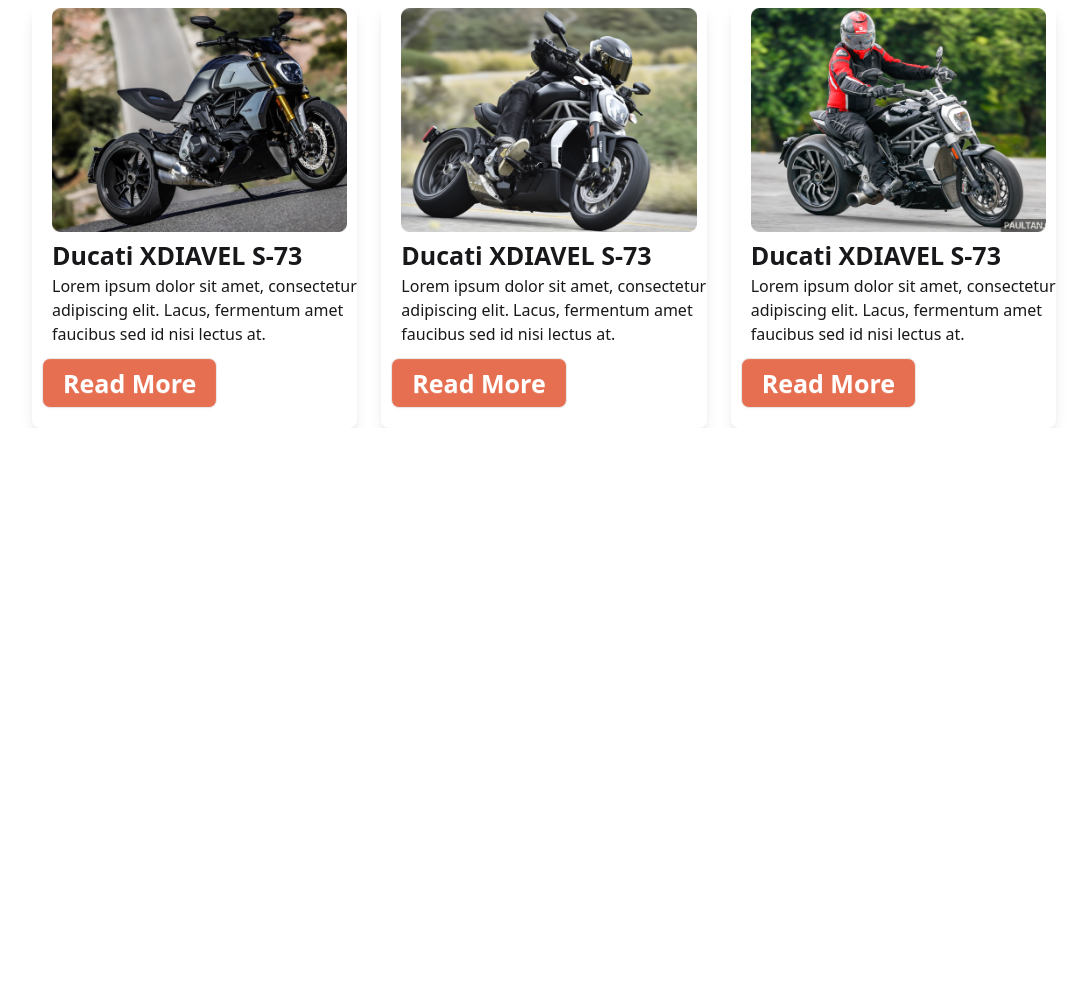
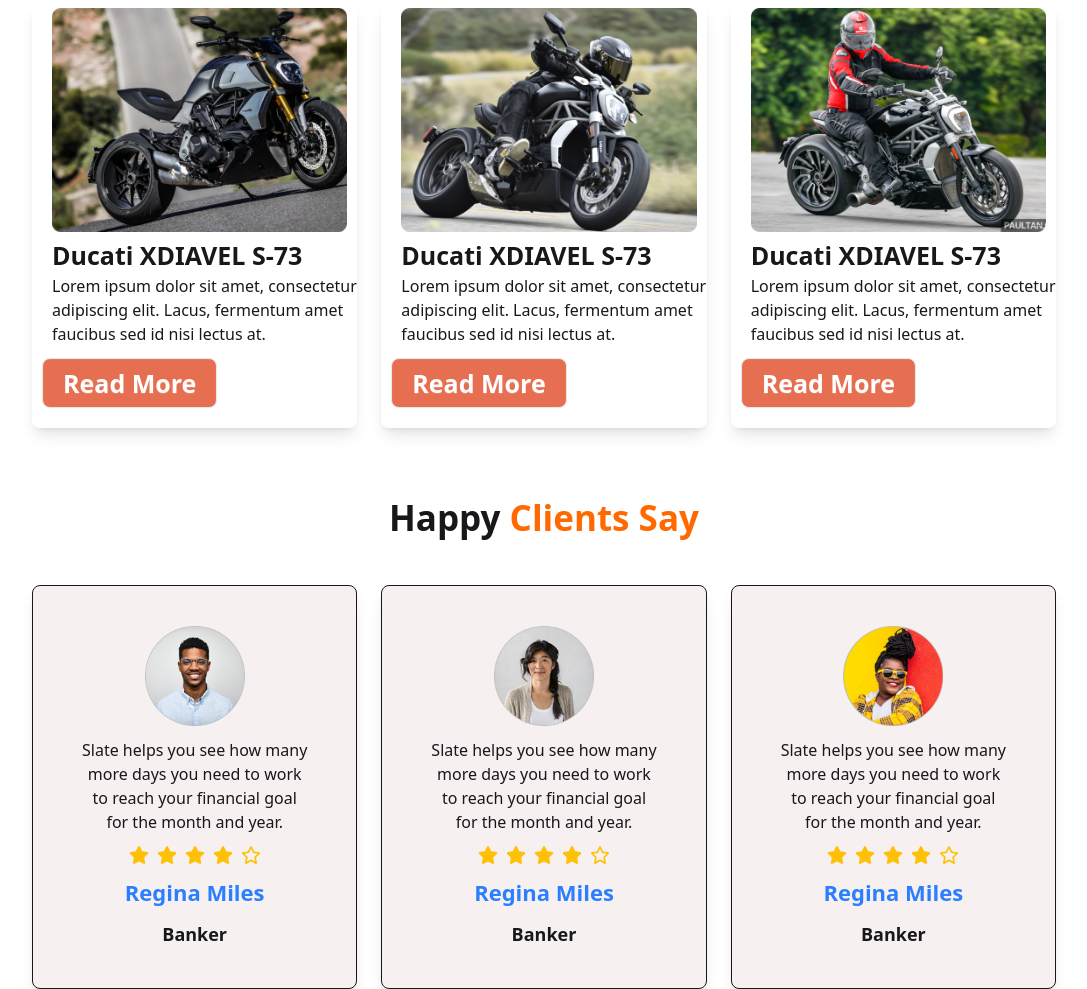
Before and after one commit to asadsftd/Bike-zoon-repo, a plain HTML site: page index.html in a window 1280 px wide. Shown: the part 1158-2147 px from the top of the page, without its empty margins (96-1183 px from the left). Before the commit the page ends 1586 px from the top, so only its background shows below. Drawn offline with nearby package versions, Linux system fonts and the light colour scheme.

Commit message:
added the my clients section commit

```diff
--- a/index.html
+++ b/index.html
@@ -213,6 +213,83 @@ id="nav-item">
                   <!--  -->
             </div>
           </section>
+          <!-- clients sections -->
+           <section class="mt-16 w-[80%] mx-auto"
+            id="clients">
+            <h2 class="text-[35px] font-bold
+            text-center">Happy <span class="text-orange-500">Clients Say</span></h2>
+            <!--Clients container  -->
+            <div class="grid grid-cols-3 gap-6 mt-10"
+            id="clients-container">
+            <!-- clinet card one -->
+             <div class="shadow-lg py-10 border
+              bg-[#f6f0f0] rounded-lg">
+                <img src="images/others/user-1.png"
+                alt="" class="w-[100px] mx-auto">
+                <p class="text-center w-[70%] mt-3 mx-auto"
+                id="client-dspt" >
+                Slate helps you see how
+                many more days you need
+                to work to reach your financial
+                goal for the month and year.
+            </p>
+        <div class="flex items-center gap-2 justify-center mt-3">
+        <img src="images/icons/star-solid.svg" alt="" class="w-[20px]">
+        <img src="images/icons/star-solid.svg" alt="" class="w-[20px]">
+        <img src="images/icons/star-solid.svg" alt="" class="w-[20px]">
+        <img src="images/icons/star-solid.svg" alt="" class="w-[20px]">
+        <img src="images/icons/star-regular.svg" alt="" class="w-[20px] ">
+        </div>
+        <h4 class="text-center font-bold text-[22px] text-blue-500 mt-3">Regina Miles</h4>
+        <h4 class="text-center font-bold text-[18px] mt-3">Banker</h4>
+             </div>
+            <!-- clinet card two -->
+              <div class="shadow-lg py-10 border
+              bg-[#f6f0f0] rounded-lg">
+                <img src="images/others/user-2.png"
+                alt="" class="w-[100px] mx-auto">
+                <p class="text-center w-[70%] mt-3 mx-auto"
+                id="client-dspt" >
+                Slate helps you see how
+                many more days you need
+                to work to reach your financial
+                goal for the month and year.
+            </p>
+        <div class="flex items-center gap-2 justify-center mt-3">
+        <img src="images/icons/star-solid.svg" alt="" class="w-[20px]">
+        <img src="images/icons/star-solid.svg" alt="" class="w-[20px]">
+        <img src="images/icons/star-solid.svg" alt="" class="w-[20px]">
+        <img src="images/icons/star-solid.svg" alt="" class="w-[20px]">
+        <img src="images/icons/star-regular.svg" alt="" class="w-[20px] ">
+        </div>
+        <h4 class="text-center font-bold text-[22px] text-blue-500 mt-3">Regina Miles</h4>
+        <h4 class="text-center font-bold text-[18px] mt-3">Banker</h4>
+             </div>
+            <!-- clinet card three-->
+              <div class="shadow-lg py-10 border
+              bg-[#f6f0f0] rounded-lg">
+                <img src="images/others/user-3.png"
+                alt="" class="w-[100px] mx-auto">
+                <p class="text-center w-[70%] mt-3 mx-auto"
+                id="client-dspt" >
+                Slate helps you see how
+                many more days you need
+                to work to reach your financial
+                goal for the month and year.
+            </p>
+        <div class="flex items-center gap-2 justify-center mt-3">
+        <img src="images/icons/star-solid.svg" alt="" class="w-[20px]">
+        <img src="images/icons/star-solid.svg" alt="" class="w-[20px]">
+        <img src="images/icons/star-solid.svg" alt="" class="w-[20px]">
+        <img src="images/icons/star-solid.svg" alt="" class="w-[20px]">
+        <img src="images/icons/star-regular.svg" alt="" class="w-[20px] ">
+        </div>
+        <h4 class="text-center font-bold text-[22px] text-blue-500 mt-3">Regina Miles</h4>
+        <h4 class="text-center font-bold text-[18px] mt-3">Banker</h4>
+             </div>
+<!--  -->
+        </div>
+           </section>
       </main>
       <!-- footer section -->
        <footer>
--- a/style/style.css
+++ b/style/style.css
@@ -87,4 +87,7 @@
     #lates-img{
         padding: 5px 10px;
     }
+    #clients-container{
+        grid-template-columns: repeat(1, 1fr);
+    }
 }
```
